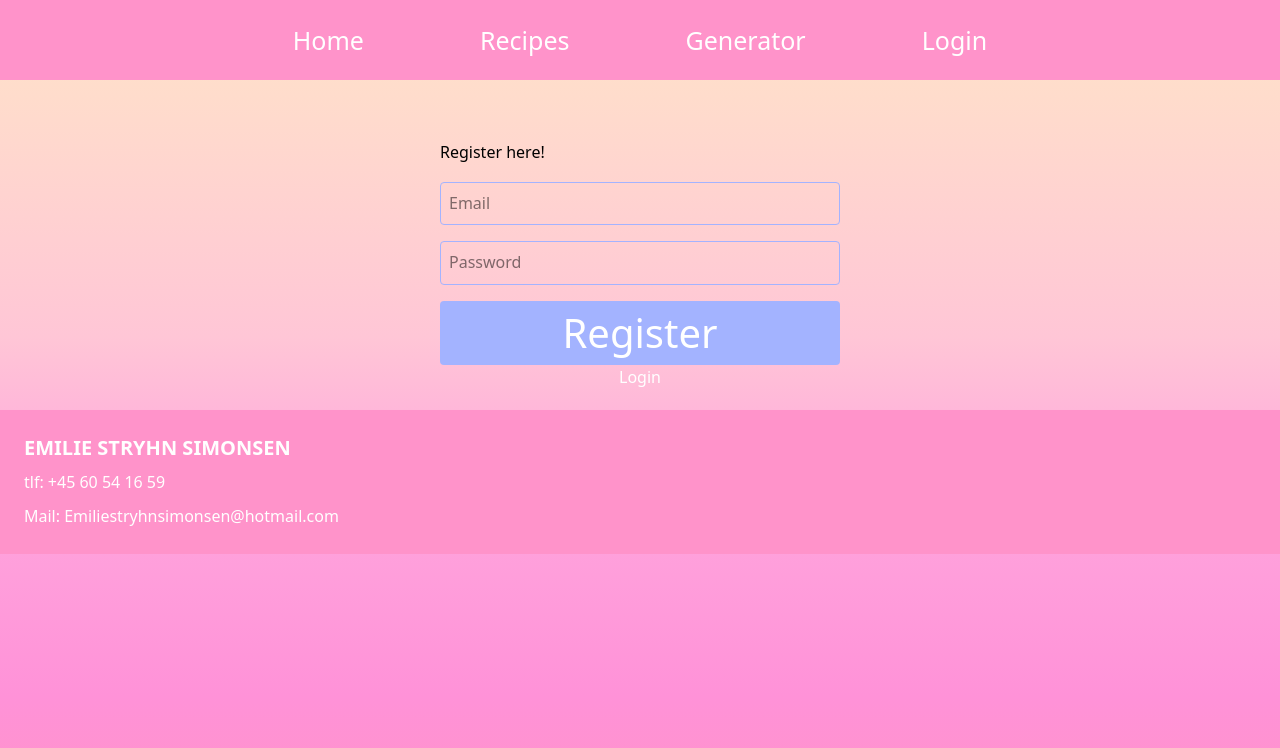
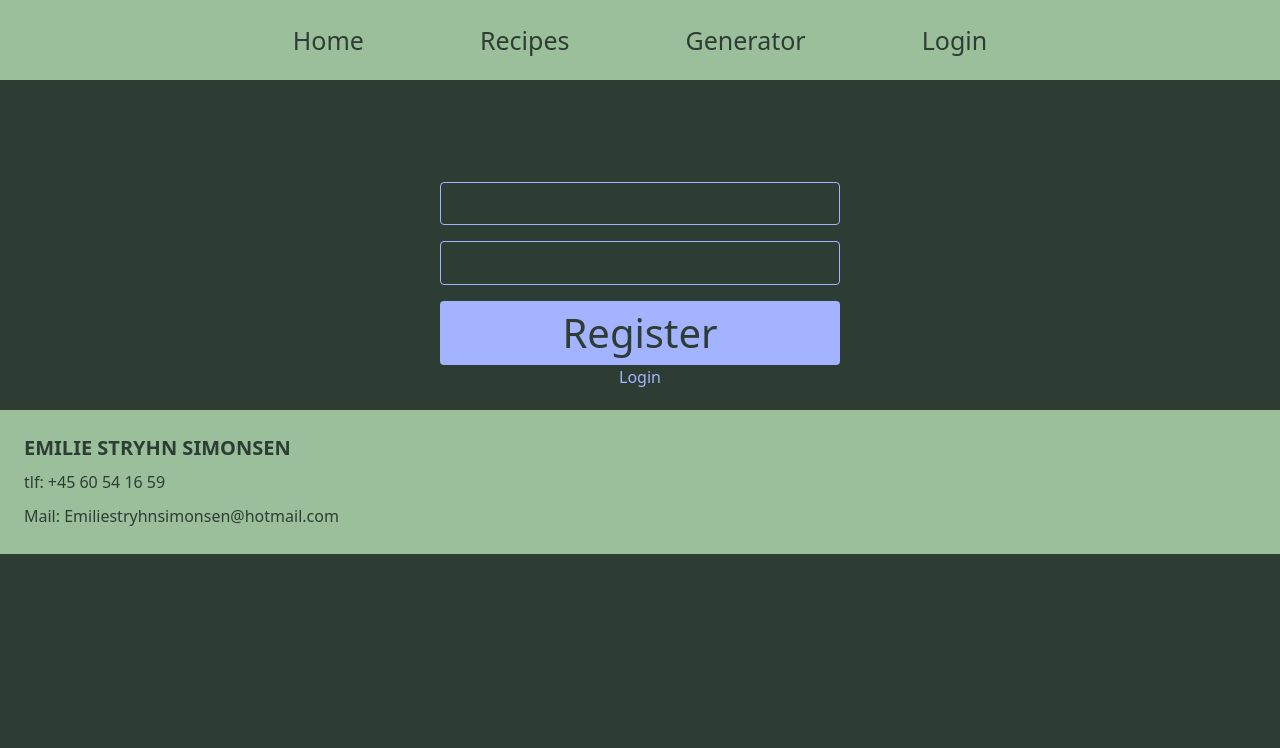
Before and after one commit to Emisim01/creativeexam, a Vue app: page /register in a window 1280 px wide. Shown: the top 748 px of the page. Built offline with nearby package versions, Linux system fonts and the light colour scheme; no server answers.

Commit message:
udseende ændring og forbedring på single side

```diff
--- a/src/assets/base.css
+++ b/src/assets/base.css
@@ -60,8 +60,7 @@
 body {
   min-height: 100vh;
   color: var(--color-text);
-background: #FF93CA;
-background: linear-gradient(0deg, rgba(255, 147, 202, 1) 0%, rgba(255, 146, 216, 1) 13%, rgba(255, 166, 221, 1) 38%, rgba(255, 198, 214, 1) 58%, rgba(255, 229, 200, 1) 100%);
+background: #2E3D34;
   transition:
     color 0.5s,
     background-color 0.5s;
--- a/src/assets/main.css
+++ b/src/assets/main.css
@@ -1,6 +1,14 @@
 @import './base.css';
 @import "tailwindcss";
 @import url('https://fonts.googleapis.com/css2?family=Cherry+Bomb+One&display=swap');
+
+@theme {
+--color-brigth-sand: #fcf1dc;
+--color-dark-grass: #2E3D34;
+--color-light-grass:  #9BBF9B;
+
+
+}
 
 #app {
   max-width: 100%;
@@ -10,13 +18,11 @@
 
 a,
 .green {
-  color: white;
   transition: 0.4s;
   padding: 0 50px ;
 }
 
 a:hover {
-  color: #e62d8c;
-  text-decoration: underline 10% #fff;
+  text-decoration: underline 10% var(--color-dark-grass);
   text-underline-offset: 5px;
 }
--- a/src/components/AuthButton.vue
+++ b/src/components/AuthButton.vue
@@ -17,7 +17,7 @@ logout(router)
 
 <style scoped>
 .auth-button {
-  color: white;
+  color: var(--color-dark-grass);
   font-size: 25px;
 }
 </style>
--- a/src/components/Footer.vue
+++ b/src/components/Footer.vue
@@ -1,5 +1,5 @@
 <template>
-    <footer class=" text-white">
+    <footer class="bg-light-grass text-dark-grass">
       <div class="footer-container flex justify-between items-center p-6">
         <div class="text-container flex flex-col">
           <p class="navnBox text-xl uppercase font-bold pb-2">Emilie Stryhn Simonsen</p>
@@ -22,7 +22,7 @@
 
 <style scoped>
 .footer-container {
-  background-color: #FF93CA ;
+  background-color: #9BBF9B;;
   width: 100%;
 }
 
--- a/src/components/NavBar.vue
+++ b/src/components/NavBar.vue
@@ -1,9 +1,9 @@
 <template>
-  <nav class="welcomeText p-4 font-bold flex justify-center gap-4">
-     <div class="hidden md:flex gap-4 ">
-      <RouterLink to="/" class="nav-link">Home</RouterLink>
-      <RouterLink to="/recipes" class="nav-link">Recipes</RouterLink>
-      <RouterLink to="#random-task-generator" class="nav-link">Generator</RouterLink>
+  <nav class="welcomeText p-4 font-bold flex justify-center bg-light-grass gap-4">
+     <div class="hidden md:flex gap-4 text-dark-grass">
+      <RouterLink to="/" class="nav-link text-dark-grass">Home</RouterLink>
+      <RouterLink to="/recipes" class="nav-link text-dark-grass">Recipes</RouterLink>
+      <RouterLink to="#random-task-generator" class="nav-link text-dark-grass">Generator</RouterLink>
       <AuthButton />
       </div>
 
@@ -11,11 +11,11 @@
     <button class="md:hidden text-2xl" @click="toggleMenu">☰</button>
   </nav>
   <!-- Mobil menu dropdown -->
-  <div v-if="showMenu" class="hamburgerMobile flex flex-col gap-2 p-4 md:hidden bg-white text-white items-center" @mouseleave="closeMenu">
-    <RouterLink to="/" class="nav-link">Home</RouterLink>
-    <RouterLink to="/recipes" class="nav-link">Recipes</RouterLink>
-    <RouterLink to="/#generator" class="nav-link">Generator</RouterLink>
-    <RouterLink to="/login/sign up" class="nav-link">Login/sign up</RouterLink>
+  <div v-if="showMenu" class="hamburgerMobile flex flex-col gap-2 p-4 md:hidden bg-white text-dark-grass items-center" @mouseleave="closeMenu">
+    <RouterLink to="/" class="nav-link text-dark-grass">Home</RouterLink>
+    <RouterLink to="/recipes" class="nav-link text-dark-grass">Recipes</RouterLink>
+    <RouterLink to="/#generator" class="nav-link text-dark-grass">Generator</RouterLink>
+    <RouterLink to="/login/sign up" class="nav-link text-dark-grass">Login/sign up</RouterLink>
   </div>
 
 </template>
@@ -42,17 +42,11 @@ const closeMenu = () => {
 nav {
   font-size: 25px;
   align-items: center;
-  background-color: #FF93CA ;
   height: 80px;
-
-}
-
-.nav-link {
-  color: white;
 }
 
 button {
-  color: white;
+  color: var(--color-dark-grass);
   font-size: 40px;
   cursor: pointer;
 }
--- a/src/views/RecipesView.vue
+++ b/src/views/RecipesView.vue
@@ -1,6 +1,6 @@
 <template>
   <div>
-    <p class="welcomeText p-4 text-4xl font-bold text-white flex justify-center gap-4">Creative recipes!</p>
+    <p class="welcomeText p-4 text-4xl font-bold flex justify-center gap-4">Creative recipes!</p>
   </div>
 
     <!-- Dropdown til filtrering -->
@@ -24,7 +24,7 @@
     v-for="recipe in filteredRecipes"
     :key="recipe.id"
     @click="goToRecipe(recipe.id)"
-    class="bg-white text-black rounded-lg p-4 flex flex-col items-center cursor-pointer hover:scale-105 transition"
+    class="bg-white text-dark-grass rounded-lg p-4 flex flex-col items-center cursor-pointer hover:scale-105 transition"
   >
     <img src="@/assets/heroImg.png" alt="" />
     <h2 class="text-xl font-bold mb-2">{{ recipe.title }}</h2>
@@ -73,5 +73,6 @@ const goToRecipe = (id) => {
 <style scoped>
 .welcomeText {
   font-family: 'Cherry Bomb One', system-ui;
+  color: var(--color-light-grass);
 }
 </style>
--- a/src/views/RegisterView.vue
+++ b/src/views/RegisterView.vue
@@ -1,5 +1,5 @@
 <template>
-<div class="register-view pt-10 flex flex-col gap-4 text-black">
+<div class="register-view pt-10 flex flex-col gap-4 text-dark-grass">
     <h1>Register here!</h1>
     <form class="flex flex-col" @submit.prevent="registerUser">
       <input class="border border-indigo-300 p-2 !mb-4 rounded" type="email" v-model="email" placeholder="Email" required />
--- a/src/views/SingleRecipeView.vue
+++ b/src/views/SingleRecipeView.vue
@@ -1,10 +1,10 @@
 <template>
-  <div v-if="recipe" class="recipeBox w-full mx-auto p-6 bg-white rounded-lg shadow-lg text-black">
+  <div v-if="recipe" class="recipeBox p-6 bg-white rounded-lg text-dark-grass">
     <!-- Titel -->
     <h1 class="text-5xl font-bold mb-6 text-center">{{ recipe.title }}</h1>
 
     <!-- Kategori og sværhedsgrad -->
-    <div class="flex justify-between items-center mb-6">
+    <div class="">
       <p class="text-lg font-semibold ">Category: {{ recipe.category }}</p>
       <p class="text-lg font-semibold ">Difficulty: {{ recipe.difficulty }}</p>
     </div>
@@ -12,7 +12,11 @@
     <!-- Materialer -->
     <div class="mb-6">
       <h2 class="text-2xl font-bold mb-2">Materials Used</h2>
-      <p class="">{{ recipe.materialUsed }}</p>
+      <ul>
+        <li v-for="(material, index) in recipe.materialUsed" :key="index">
+          {{ material }}
+        </li>
+      </ul>
     </div>
 
     <!-- Steps -->
@@ -31,7 +35,7 @@
       <a
         :href="recipe.videoLink"
         target="_blank"
-        class="text-blue-500 hover:underline"
+        class="text-blue-800 hover:underline"
       >
         Watch Video
       </a>
@@ -39,11 +43,11 @@
   </div>
 
   <div v-else>
-    <p class="text-red-500 text-center mt-6">Loading recipe or recipe not found...</p>
+    <p class="text-light-grass text-center mt-6">Loading recipe...</p>
   </div>
 
 <!-- Kommentarer -->
-<div class="commentSection mt-10 text-black">
+<div class="commentSection mt-10 text-light-grass">
   <h2 class="text-2xl font-bold mb-4">Comments</h2>
 
   <!-- Kun vis dette hvis man er logget ind -->
@@ -64,13 +68,13 @@
     <p v-if="error" class="text-red-500 mt-2">{{ error }}</p>
   </div>
   <!-- Hvis ikke logget ind, vis kun denne tekst -->
-  <div v-else class="mb-4">
+  <div v-else class="mb-4 text-light-grass">
     You must be logged in to comment.
   </div>
 
   <!-- Denne del vises altid, uanset login -->
   <ul>
-    <li v-for="comment in comments" :key="comment.id" class="mb-4 border-2 border-white text-black pb-2">
+    <li v-for="comment in comments" :key="comment.id" class="mb-4 border-2 border-white text-light-grass pb-2">
       <div class="font-semibold">{{ comment.user }}</div>
       <div>{{ comment.text }}</div>
       <div class="text-xs ">{{ comment.createdAt?.toDate?.().toLocaleString?.() }}</div>
@@ -118,15 +122,15 @@ const {
 
 <style>
 
-/* .recipeBox {
-  width: 100%;
-  margin-top: 50px;
+.recipeBox {
+  margin-top: 70px;
+  margin-left: 50px;
   margin-right: 50px;
-  margin-bottom: 50px;
-} */
+}
 
 .commentSection {
   max-width: 750px;
   margin: 0 auto;
+
 }
 </style>
```
Also changed, not shown: src/views/CreateRecipeView.vue (+0 -12 lines), src/views/HomeView.vue (+18 -16 lines).
